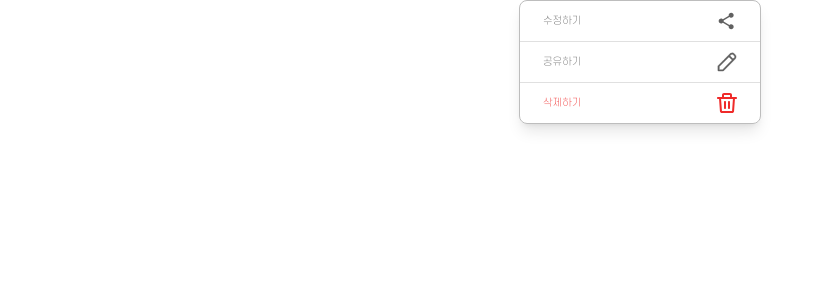
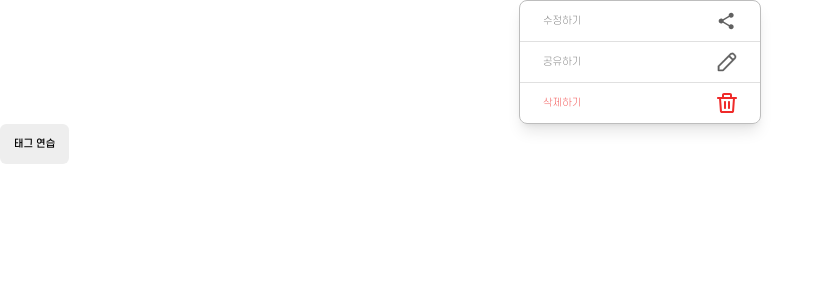
Before and after one commit to EmotionalCore/frontend, a Next.js app: page / in a window 1280 px wide. Shown: the top 300 px of the page, without its empty margins (0-824 px from the left). Built offline with nearby package versions, Linux system fonts and the light colour scheme.

Commit message:
Feat: 버튼 컴포넌트 제작

```diff
--- a/src/app/components/_common/Buttons.tsx
+++ b/src/app/components/_common/Buttons.tsx
@@ -0,0 +1,56 @@
+import React from 'react';
+import { cva, type VariantProps } from 'class-variance-authority';
+import { cn } from '@/app/utils/cn';
+import { ButtonHTMLAttributes, FC } from 'react';
+
+type Intent = 'primary' | 'red' | 'yellow' | 'green' | 'skyblue' | 'gray' | 'darkGray' | 'white' | 'whiteBorder';
+type Size = 'xxs' | 'xs' | 'sm' | 'md' | 'lg' | 'mdLogIn';
+
+interface ButtonProps {
+  intent?: Intent;
+  size: Size;
+  outline: boolean;
+}
+
+const ButtonVariants = cva('rounded-[0.625rem] hover:brightness-90 active:brightness-75', {
+  variants: {
+    intent: {
+      primary: 'bg-[#329CFF] text-[#ffffff]',
+      red: 'bg-[#EF2B2A] text-[#ffffff]',
+      yellow: 'bg-[#FFE711] text-[#000]',
+      green: 'bg-[#04C73C] text-[#ffffff]',
+      skyblue: 'bg-[#CBE8FF] text-[#222222]',
+      gray: 'bg-[#EEE] text-[#9e9e9e]',
+      darkGray: 'bg-[#575757] text-[#ffffff]',
+      white: 'bg-[#EEE] text-[#000]',
+      whiteBorder: 'bg-[#fff] text-[#000] border-[1px] border-[#bdbdbd]',
+    },
+    size: {
+      xxs: 'flex px-[1.4rem] py-[1.25rem] justify-center items-center text-[1rem] font-SCDream5',
+      xs: 'flex w-[16.1rem] h-[4.2rem] px-[0.7rem] py-[1rem] justify-center items-center text-[1.25rem] font-SCDream5',
+      sm: 'flex w-[25.5rem] h-[6rem] px-[0.7rem] py-[1rem] justify-center items-center gap-1.25 text-[1.5rem] font-SCDream5',
+      md: 'flex w-[36.9rem] h-[3.9rem] px-[0.7rem] justify-center items-center text-[1rem] font-SCDream2',
+      lg: 'flex w-[45.9rem] h-[4.5rem] px-[0.7rem] py-[1rem] justify-center items-center gap-2.5 text-[1.5rem] font-SCDream5',
+      mdLogIn:
+        'inline-flex w-[36.9rem] px-[0.7rem] py-[1rem] h-[3.9rem] items-center gap-1.25 text-[1rem] font-SCDream2',
+    },
+  },
+  defaultVariants: {
+    intent: 'primary',
+    size: 'md',
+  },
+});
+
+interface ButtonProps extends ButtonHTMLAttributes<HTMLButtonElement>, VariantProps<typeof ButtonVariants> {
+  children?: React.ReactNode;
+}
+
+const Buttons = ({ intent, size, outline, children, ...props }: ButtonProps) => {
+  return (
+    <button className={cn(ButtonVariants({ intent, size }))} {...props}>
+      {children}
+    </button>
+  );
+};
+
+export default Buttons;
--- a/src/app/page.tsx
+++ b/src/app/page.tsx
@@ -3,6 +3,8 @@ import DropdownMenu, { MenuItemProps } from './components/_common/DropdownMenu';
 import DeleteIcon from '../../public/image/delete-icon.svg';
 import ShareIcon from '../../public/image/share-icon.svg';
 import EditIcon from '../../public/image/edit-icon.svg';
+import Buttons from './components/_common/Buttons';
+
 const items: MenuItemProps[] = [
   {
     id: '1',
@@ -42,6 +44,9 @@ export default function Home() {
       <div className='flex items-center justify-center'>
         <DropdownMenu items={items} size='default' variant='default' />
       </div>
+      <Buttons intent='white' size='xxs' outline={false}>
+        태그 연습
+      </Buttons>
     </main>
   );
 }
```
